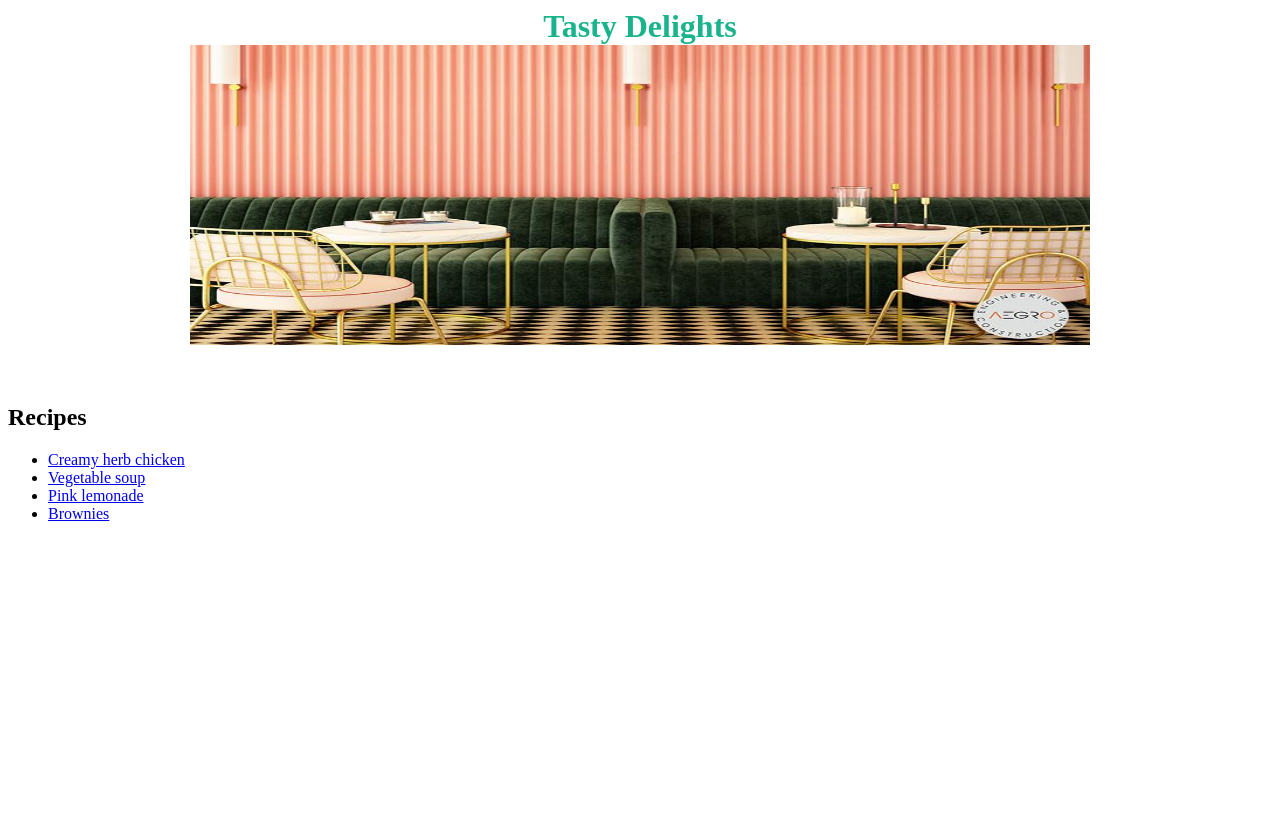
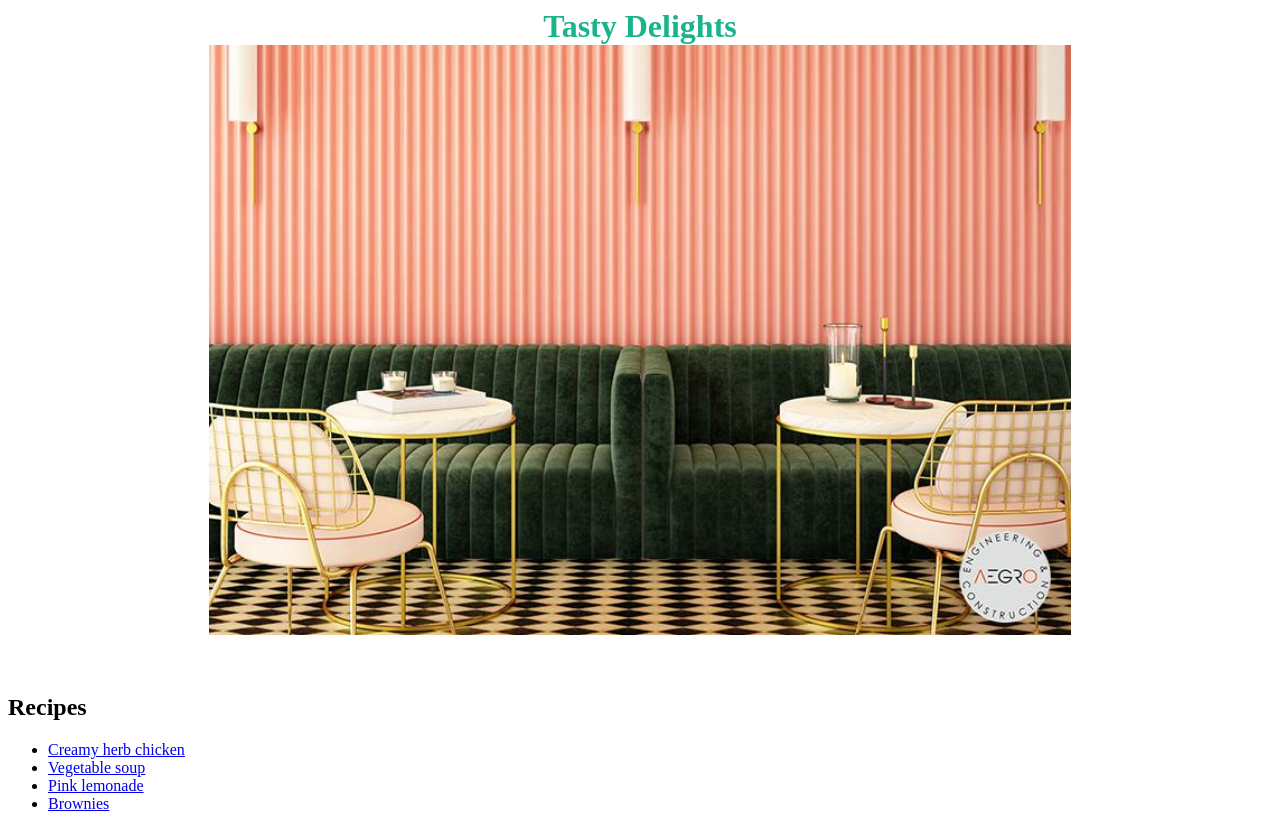
Before and after one commit to xx-Tasneem-Ahmed-xx/Tasty-Delights.github.io, a plain HTML site: page index.html in a window 1280 px wide. Before the commit the page ends 800 px from the top, so only its background shows below. Drawn offline with Linux system fonts and the light colour scheme.

Commit message:
editing pic dimensions

```diff
--- a/index.html
+++ b/index.html
@@ -5,7 +5,7 @@
 <h1>
  <div align = "center">  <Font color = "#19B38C" face = "Algerian">  Tasty Delights   </font>
 <br/>
-<img src= "restaurant.jpg" alt="image of a restaurant" width= "900" height = "300">
+<img src= "restaurant.jpg" alt="image of a restaurant" height= "590">
 </div>
 </h1>
 <br/>
```
